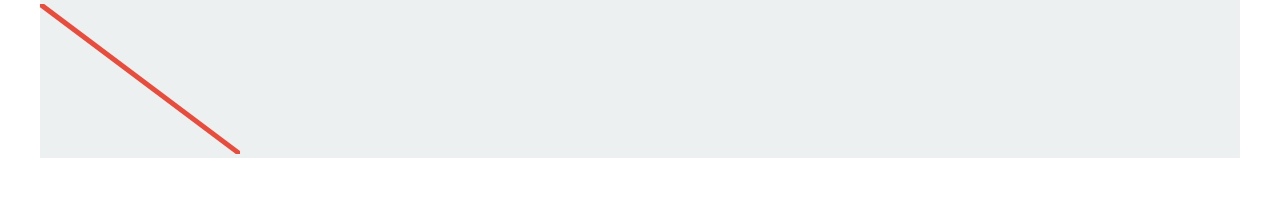
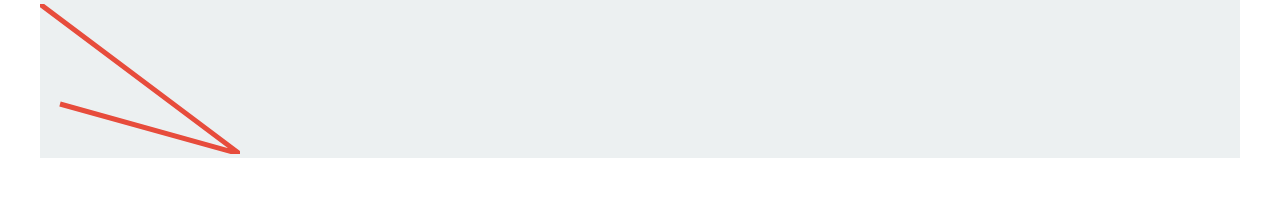
Before and after one commit to bul0t/svg, a plain HTML site: page example/index.html in a window 1280 px wide. Shown: the part 541-738 px from the top of the page. Drawn offline with Linux system fonts and the light colour scheme.

Commit message:
simple figures

```diff
--- a/example/index.html
+++ b/example/index.html
@@ -39,7 +39,7 @@
     </div>
     <div>
       <svg width="200" height="150">
-        <polyline points="0,0 200,150 " stroke="#e74c3c" stroke-width="5"></polyline>
+        <polyline points="0,0 200,150 20,100" fill="none" stroke="#e74c3c" stroke-width="5"></polyline>
       </svg>
     </div>
   </div>
```
Also changed, not shown: 2 other files.
